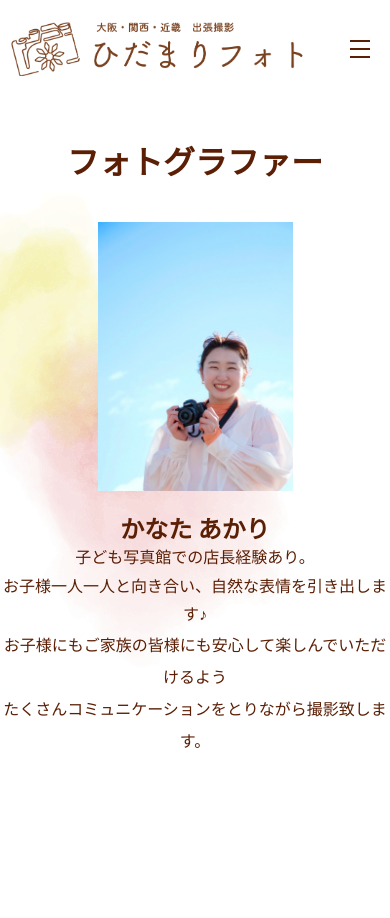
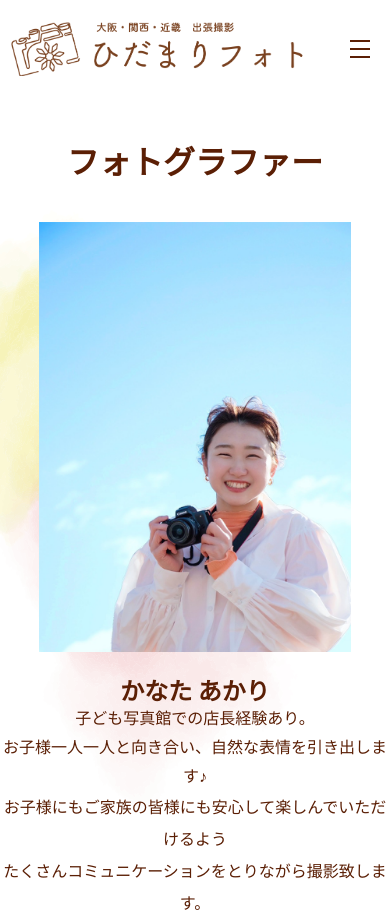
Before and after one commit to mokoshin0720/hidamari_photo, a React (Create React App) app: page /photographer in a window 390 px wide. Before the commit the page ends 844 px from the top, so only its background shows below. Built offline with nearby package versions, Linux system fonts and the light colour scheme.

Commit message:
[fix]photographer size in mobile

```diff
--- a/src/pages/photographer.module.css
+++ b/src/pages/photographer.module.css
@@ -19,6 +19,12 @@
     padding-bottom: 21px;
 }
 
+@media screen and (max-width: 480px) {
+    .imgContainer {
+        width: 80%;
+    }
+}
+
 .photographerImg {
     width: 100%;
 }
```
Also changed, not shown: firebase.json.
